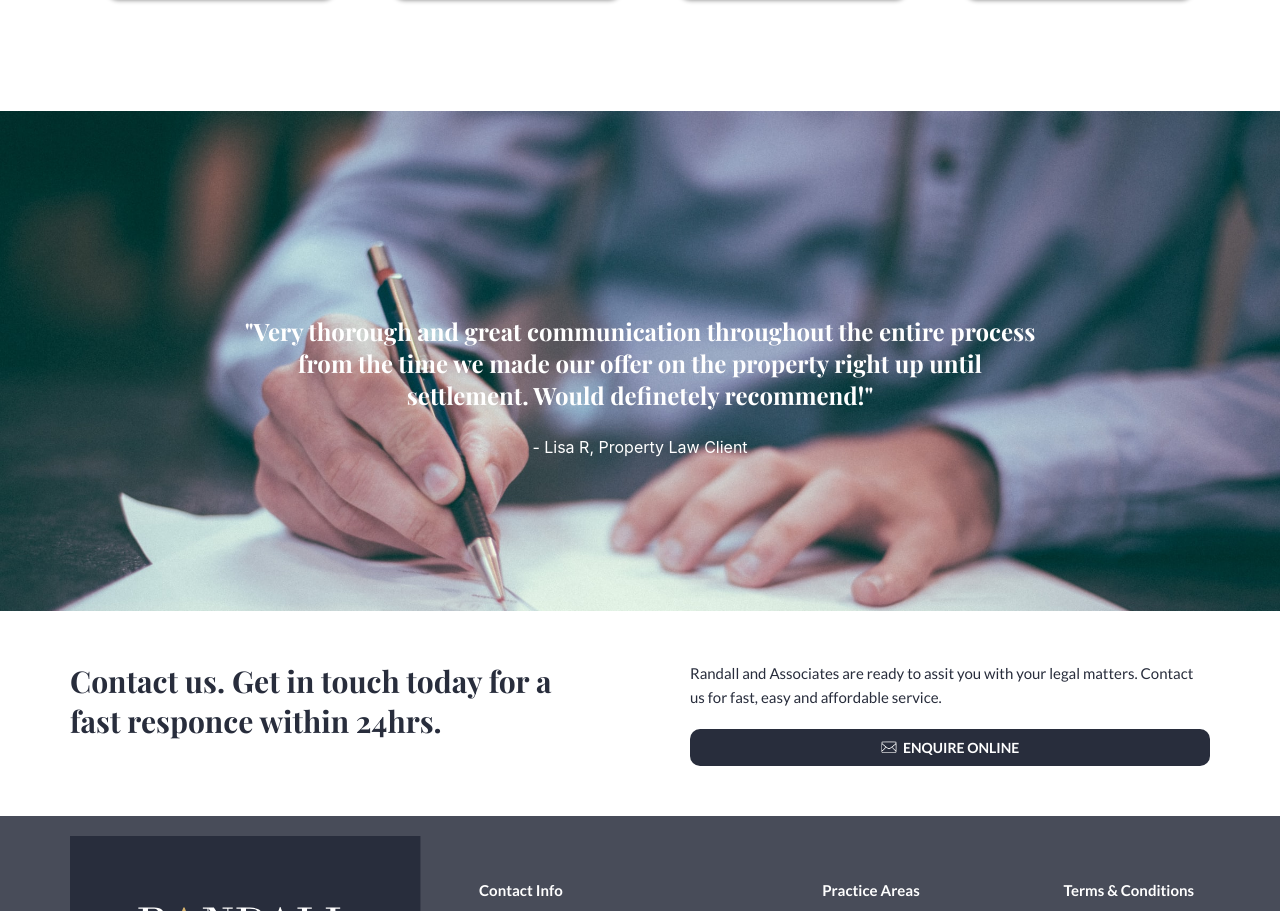
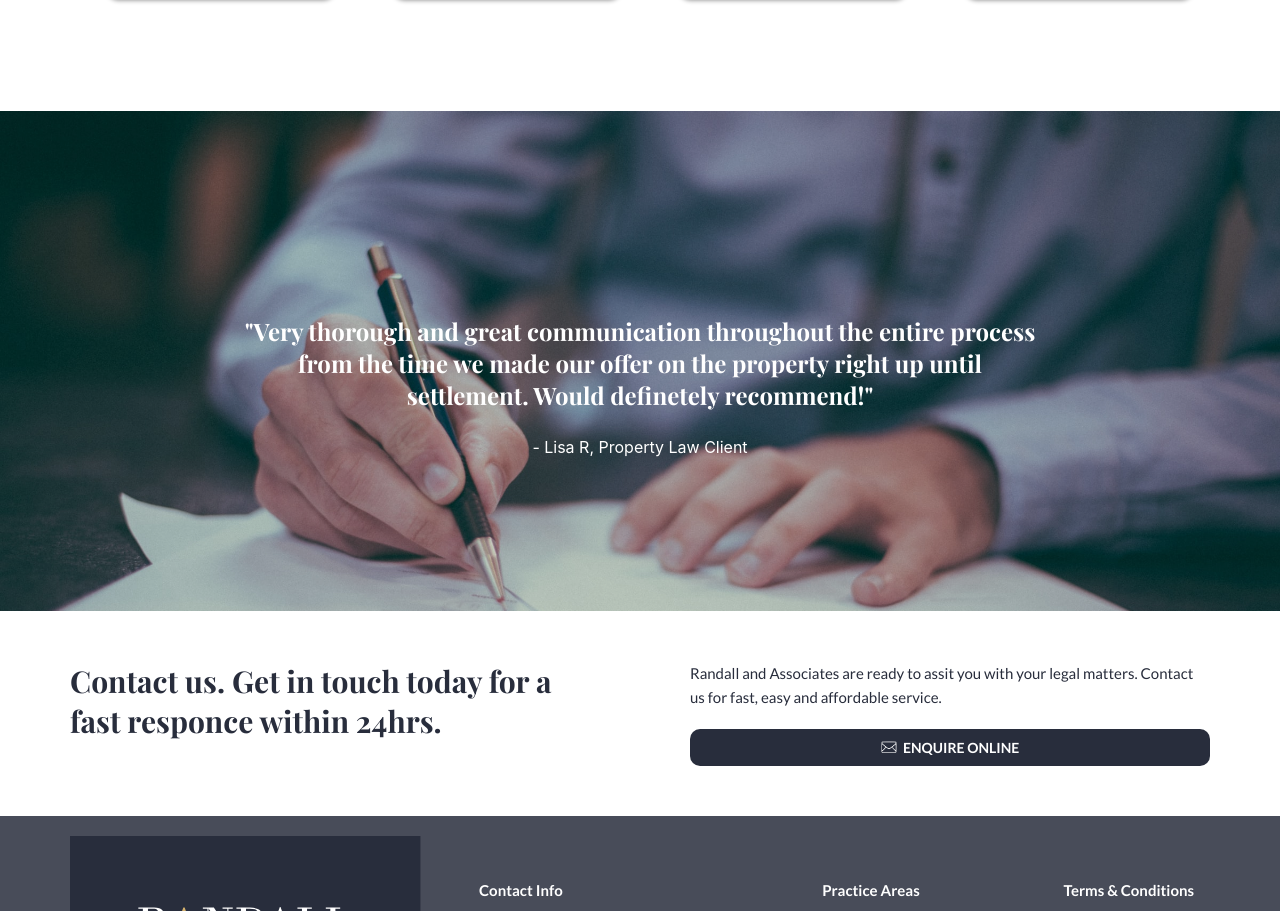
Before and after one commit to madeleinerandall/joshua-app, a React (Create React App) app: page / in a window 1280 px wide. Shown: the part 1187-2098 px from the top of the page. Built offline with nearby package versions, Linux system fonts and the light colour scheme.

Commit message:
Add colour filter to banner

```diff
--- a/src/Homepage/Banner/index.js
+++ b/src/Homepage/Banner/index.js
@@ -4,6 +4,7 @@ import { Link } from "react-router-dom";
 export default function Banner() {
   return (
     <section id="banner">
+      <div className="background-filter">
         <div className="gutters">
           <h1>
             "Very thorough and great communication throughout the entire process
@@ -12,6 +13,7 @@ export default function Banner() {
           </h1>
           <p>- Lisa R, Property Law Client</p>
         </div>
+      </div>
     </section>
   );
 }
--- a/src/Homepage/Banner/style.scss
+++ b/src/Homepage/Banner/style.scss
@@ -1,9 +1,14 @@
 #banner {
-
+    // position: relative; // position absolute children are positioned relative to this element
     background-image: url(../../../public/quote2.jpg);
     background-size: cover;
     background-position-y: 0%;
     background-repeat: no-repeat;
+
+    > .background-filter {
+        width: 100%;
+        height: 100%;
+        background-color: rgba(0, 0, 0, 0.2);
 
         > div {
             height: 500px;
@@ -29,3 +34,6 @@
 
         }
     }
+
+
+}
```
Lines whose indentation alone changed are shown as unchanged.
